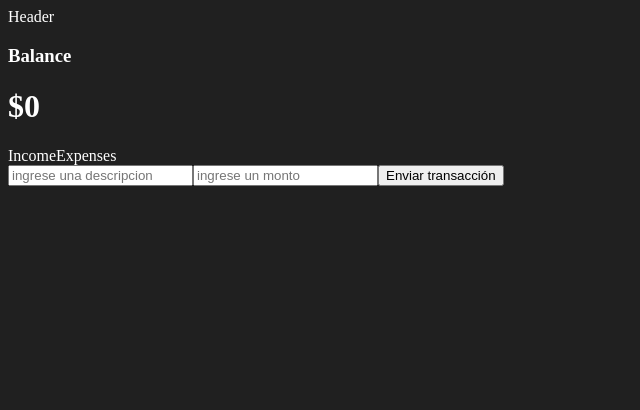
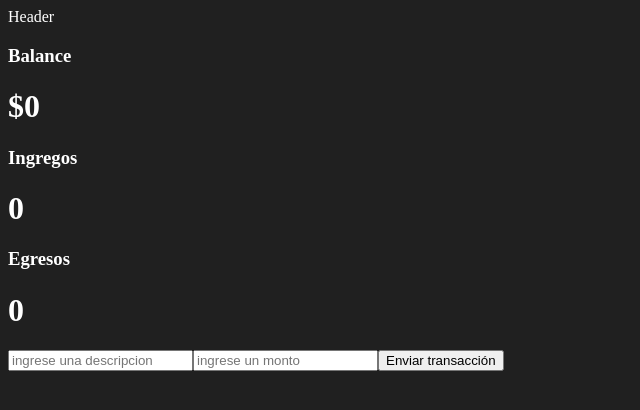
Before and after one commit to joaquinyapura/Control-gastos-react, a React (Vite) app: page / in a window 1280 px wide. Shown: the top 410 px of the page, without its empty margins (0-640 px from the left). Built offline with nearby package versions, Linux system fonts and the light colour scheme.

Commit message:
Actualización de componente balance y calculos de ingresos y egresos

```diff
--- a/src/Components/Balance.jsx
+++ b/src/Components/Balance.jsx
@@ -12,6 +12,9 @@ export const Balance = () => {
   const total = montos.reduce((acc,item) => acc+item,0)
 
 
+
+
+
   return (
     <div>
       <h3>Balance</h3>
--- a/src/Components/IncomeExpenses.jsx
+++ b/src/Components/IncomeExpenses.jsx
@@ -10,10 +10,26 @@ export const IncomeExpenses = () => {
 
     const montos = transactions.map(transactions => transactions.Importe)
 
-    const positivos = montos.filter(monto=>monto >= 1)
-    const negativos = montos.filter(monto=>monto <= 1)
+    const ingresos = montos
+                    .filter(monto=>monto >= 1)
+                    .reduce((acc,item)=>(acc+=item),0)
+
+    const egresos = montos
+                    .filter(monto=>monto <= 1)
+                    .reduce((acc,item)=>(acc+=item),0)*-1
+
 
   return (
-    <div>IncomeExpenses</div>
+    <div>
+        <div>
+            <h3>Ingregos</h3>
+            <h1> {ingresos} </h1>
+        </div>
+        <div>
+            <h3>Egresos</h3>
+            <h1> {egresos} </h1>
+        </div>
+
+    </div>
   )
 }
```
